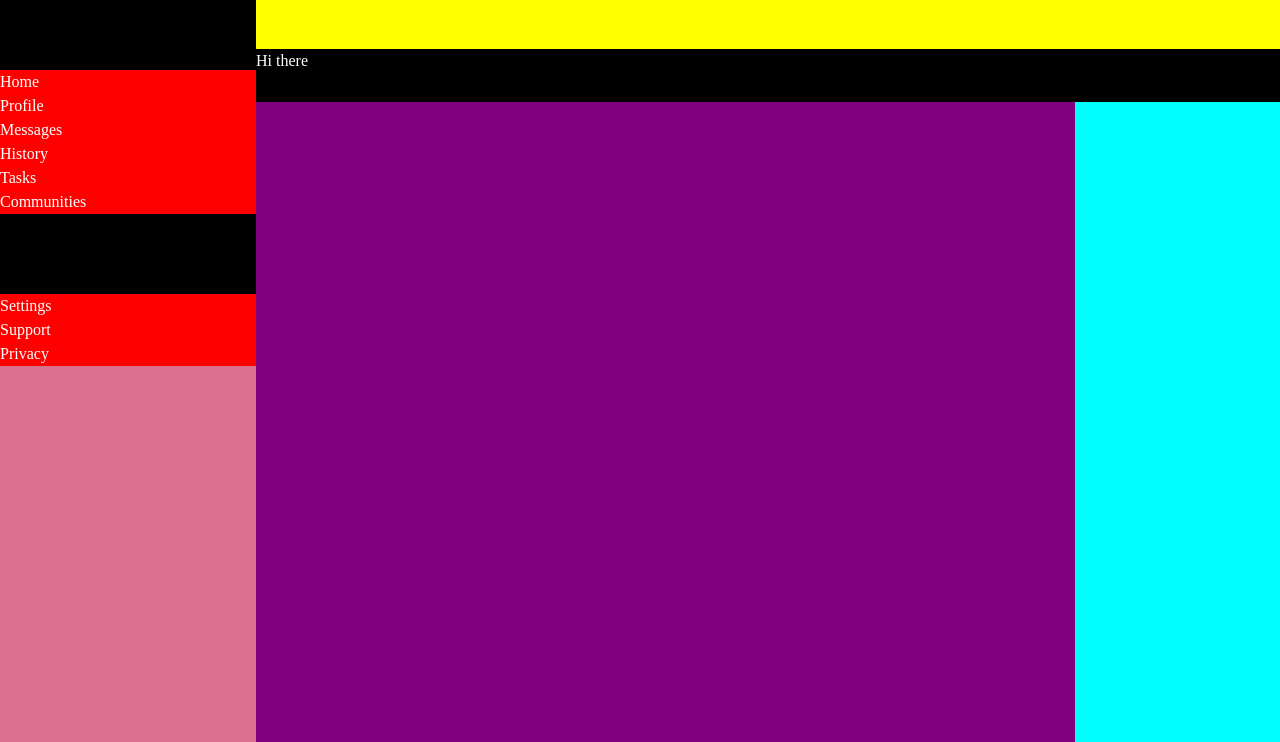
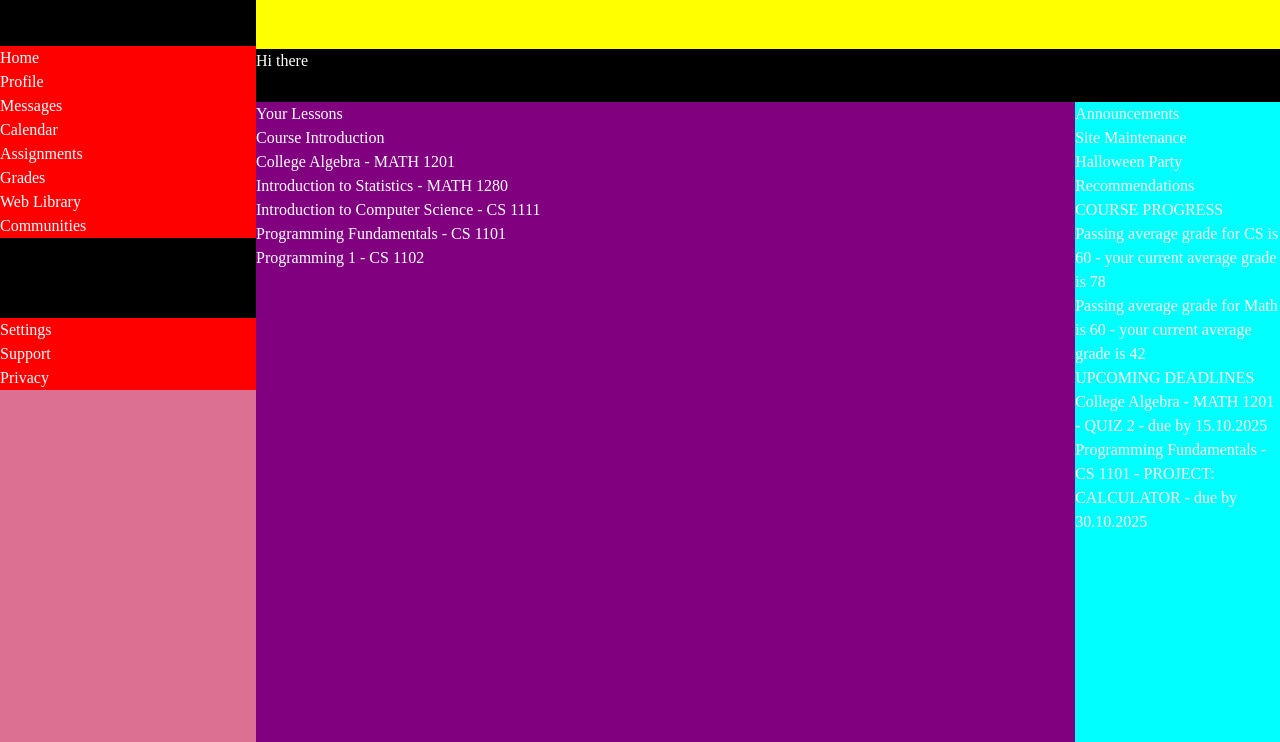
Before and after one commit to pilzpuffer/admin-dashboard, a plain HTML site: page index.html in a window 1280 px wide. Shown: the part 58-800 px from the top of the page. Drawn offline with Linux system fonts and the light colour scheme.

Commit message:
Set up basic structure for all dashboard elements

```diff
--- a/index.html
+++ b/index.html
@@ -11,14 +11,16 @@
         <div class="nav">
             <div>
                 <div>
-                    <h1>Dashboard</h1>
+                    <div>Dashboard</div>
                 </div>
                 <div>
                     <div>Home</div>
                     <div>Profile</div>
                     <div>Messages</div>
-                    <div>History</div>
-                    <div>Tasks</div>
+                    <div>Calendar</div>
+                    <div>Assignments</div>
+                    <div>Grades</div>
+                    <div>Web Library</div>
                     <div>Communities</div>
                 </div>
                 <div>
@@ -34,8 +36,38 @@
                 <div>Hi there</div>
             </div>
             <div class="main-page">
-                <div class="content"></div>
-                <div class="information"></div>
+                <div class="content">
+                    <div>Your Lessons</div>
+                    <div>
+                        <div class="lesson-card">Course Introduction</div>
+                        <div class="lesson-card">College Algebra - MATH 1201</div>
+                        <div class="lesson-card">Introduction to Statistics - MATH 1280</div>
+                        <div class="lesson-card">Introduction to Computer Science - CS 1111</div>
+                        <div class="lesson-card">Programming Fundamentals - CS 1101</div>
+                        <div class="lesson-card">Programming 1 - CS 1102</div>
+                    </div>
+                </div>
+                <div class="information">
+                    <div class="announcements">
+                        <div>Announcements</div>
+                        <div>Site Maintenance</div>
+                        <div>Halloween Party</div>
+                    </div>
+                    <div class="recommendations">
+                        <div>Recommendations</div>
+                        <div>
+                            <div>COURSE PROGRESS</div>
+                            <div>Passing average grade for CS is 60 - your current average grade is 78</div>
+                            <div>Passing average grade for Math is 60 - your current average grade is 42</div>
+                            <!-- add a warning of some sort to point user to their course counselor -->
+                        </div>
+                        <div>
+                            <div>UPCOMING DEADLINES</div>
+                            <div>College Algebra - MATH 1201 - QUIZ 2 - due by 15.10.2025</div>
+                            <div>Programming Fundamentals - CS 1101 - PROJECT: CALCULATOR - due by 30.10.2025</div>
+                        </div>
+                    </div>
+                </div>
             </div>
         </div>
     </div>
```
